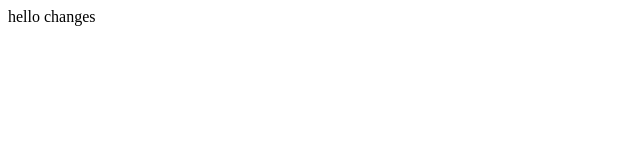
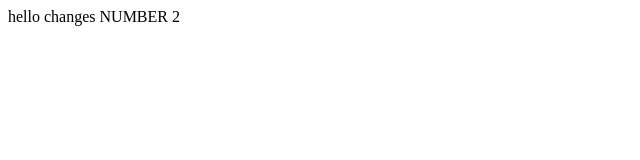
Before and after one commit to shubgit07/Calling_bot, a plain HTML site: page index.html in a window 1280 px wide. Shown: the whole page, without its empty margins (0-640 px from the left). Drawn offline with Linux system fonts and the light colour scheme.

Commit message:
new changes number 2

```diff
--- a/index.html
+++ b/index.html
@@ -1 +1 @@
-<p> hello changes </p>
+<p> hello changes  NUMBER 2 </p>
```
Also changed, not shown: index.css (added), 1 other file.
